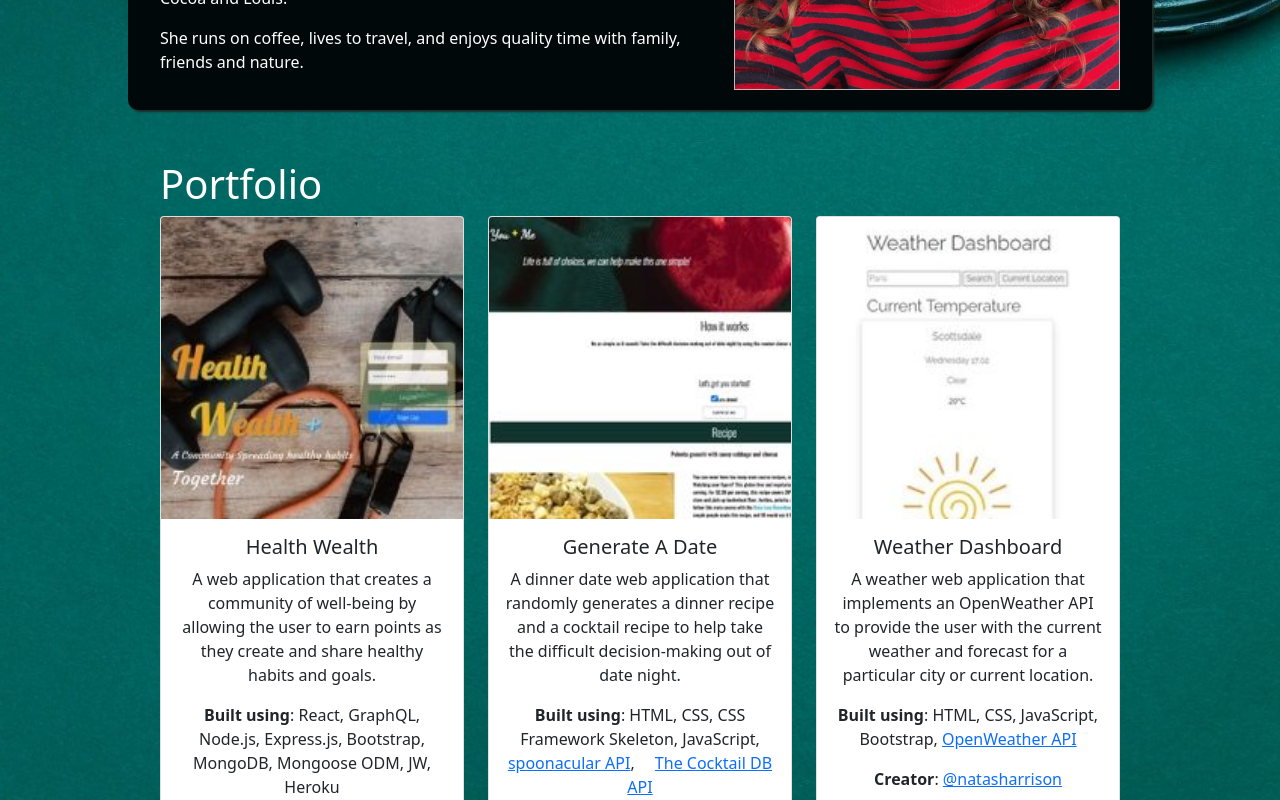
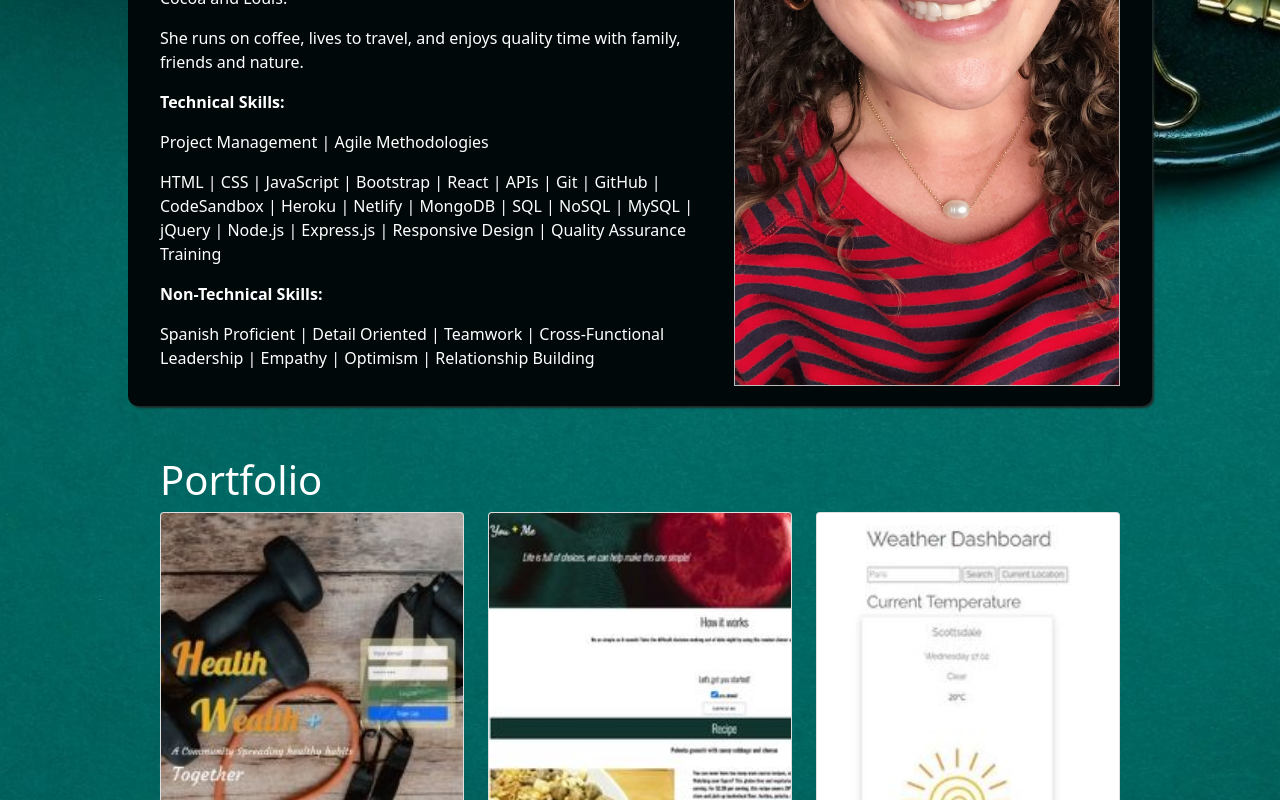
Before and after one commit to natasharrison/natasharrison_portfolio, a React (Create React App) app: page / in a window 1280 px wide. Shown: the part 740-1540 px from the top of the page. Built offline with nearby package versions, Linux system fonts and the light colour scheme.

Commit message:
technical and non-technical skills added to about section

```diff
--- a/src/components/About/index.js
+++ b/src/components/About/index.js
@@ -25,6 +25,13 @@ function About() {
                 <p>
                   She runs on coffee, lives to travel, and enjoys quality time with family, friends and nature.
               </p>
+              <p><b>
+                Technical Skills:</b>
+              </p>
+              <p> Project Management | Agile Methodologies </p>
+              <p> HTML | CSS | JavaScript | Bootstrap | React | APIs | Git | GitHub | CodeSandbox | Heroku | Netlify | MongoDB | SQL | NoSQL | MySQL | jQuery | Node.js | Express.js | Responsive Design | Quality Assurance Training </p>
+              <p><b>Non-Technical Skills:</b></p>
+              <p>Spanish Proficient | Detail Oriented | Teamwork | Cross-Functional Leadership | Empathy | Optimism | Relationship Building </p>
           </div>
           <div class="col-md-5">
             <div className="Headshot"></div>
--- a/src/components/Portfolio/index.js
+++ b/src/components/Portfolio/index.js
@@ -12,12 +12,13 @@ function Portfolio() {
         <div class="row">
 
 {/* Health Wealth */}
-          <div class="col-md-4">
-            <Card style={{textAlign: "center"}}>
+          <div class="col-sm-3 col-md-4">
+            <Card style={{textAlign: "center"}} h-100>
               <Card.Img
                 variant="top"
                 src={healthwealth}
                 alt="Health Wealth Application"
+                className="Project-img"
               />
               <Card.Body>
                 <Card.Title> Health Wealth </Card.Title>
@@ -42,10 +43,13 @@ function Portfolio() {
           </div>
 
 {/* Generate A Date */}
-          <div class="col-md-4">
-            <Card style={{textAlign: "center"}}>
+          <div class="col-sm-3 col-md-4">
+            <Card style={{textAlign: "center"}} h-100>
             <Card.Img
-              variant="top" src={generatedate} alt="generate a date website"/>
+              variant="top"
+              src={generatedate}
+              alt="generate a date website"
+            />
             <Card.Body>
               <Card.Title> Generate A Date </Card.Title>
             <p>
@@ -54,9 +58,9 @@ function Portfolio() {
               decision-making out of date night.
             </p>
             <p>
-              <b>Built using</b>: HTML, CSS, CSS Framework Skeleton, JavaScript,{" "}
-              <Card.Link href="https://spoonacular.com/food-api"> spoonacular API</Card.Link>,{" "}
-              <Card.Link href="https://www.thecocktaildb.com/api.php">The Cocktail DB API</Card.Link>
+              <b>Built using</b>: HTML, CSS, Skeleton, JavaScript,{" "}
+              <a href="https://spoonacular.com/food-api"> spoonacular API</a>,{" "}
+              <a href="https://www.thecocktaildb.com/api.php">The CocktailDB API</a>
             </p>
               <b>Creators</b>:{" "}
               <Card.Link href="https://github.com/natasharrison"> @natasharrison</Card.Link>
@@ -70,8 +74,8 @@ function Portfolio() {
           </div>
 
 {/* SheCodes Weather */}
-          <div class="col-md-4">
-            <Card border="darker" style={{textAlign: "center"}}>
+          <div class="col-sm-3 col-md-4">
+            <Card style={{textAlign: "center"}} h-100>
               <Card.Img variant="top" src={weatherdashboard} alt="weather dashboard application"></Card.Img>
             <Card.Body>
               <Card.Title> Weather Dashboard </Card.Title>
--- a/src/index.css
+++ b/src/index.css
@@ -87,6 +87,11 @@ li {
   color: #ffff;
 }
 
+/* .Project-img {
+  height: auto;
+  width: auto;
+} */
+
 .Contact {
   background-color: var(--secondary-color);
   color: #ffff;
```
